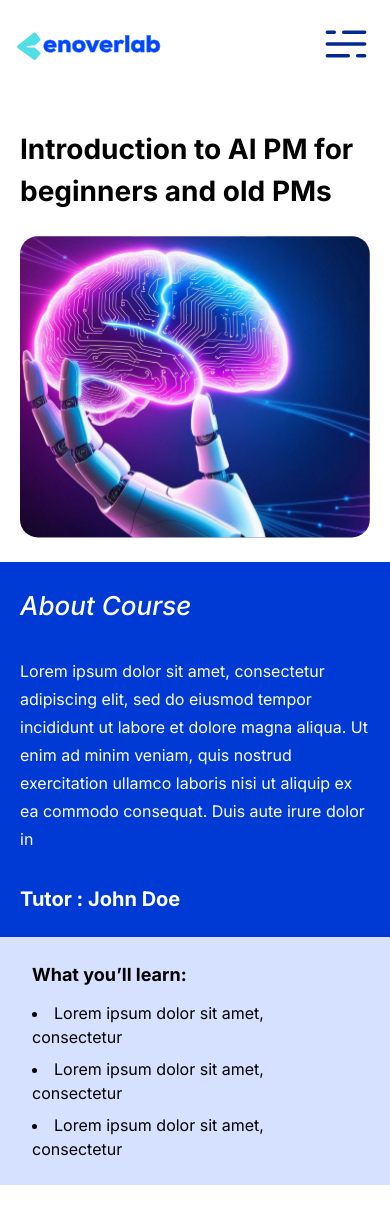
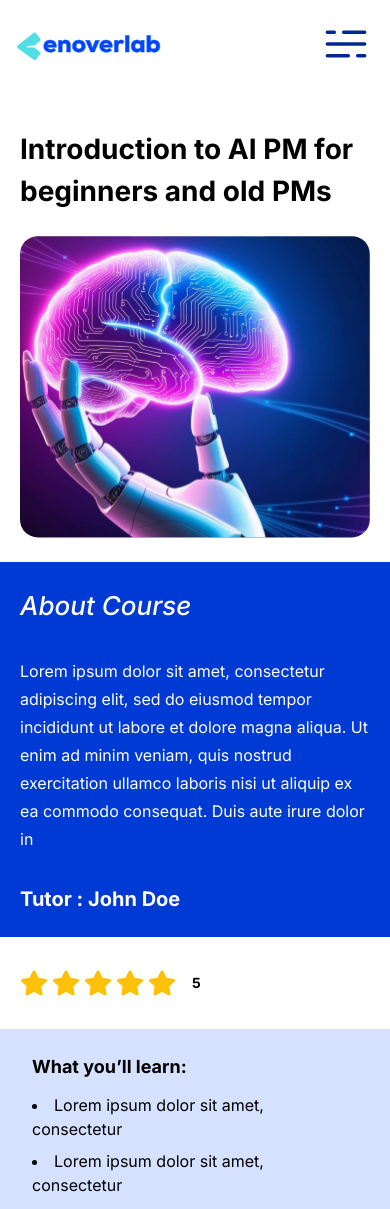
Before and after one commit to oladee/enoverlab-shortcourses, a React (Vite) app: page /course/1 in a window 390 px wide. Shown: the top 1209 px of the page. Built offline with nearby package versions, Linux system fonts and the light colour scheme.

Commit message:
moved to review section

```diff
--- a/src/components/Card.tsx
+++ b/src/components/Card.tsx
@@ -45,7 +45,7 @@ const Card = ({topic, instructorName, image, price,id}: CardProps) => {
 
 export default Card
 
-const Star = ({value}:StarProps)=>{
+export const Star = ({value}:StarProps)=>{
   const [hover, setHover] = useState<number | null>(null);
     const [rating, setRating] = useState<number | null>(null);
   return(<div className='flex items-center gap-4 font-inter'>
--- a/src/components/CourseDetail/DetailHero.tsx
+++ b/src/components/CourseDetail/DetailHero.tsx
@@ -1,5 +1,6 @@
 import { useContext } from "react"
 import CourseDetailContext from "../../context/CourseDetailContext"
+import { Star } from "../Card"
 const DetailHero = () => {
   const {detailData} = useContext(CourseDetailContext)
   return (
@@ -15,17 +16,21 @@ const DetailHero = () => {
             Enroll Now
           </button>
         </div>
-        <div className="lg:w-[50vw] lg:max-w-[720px] bg-blue-300 text-white px-5 md:px-14 lg:px-0 py-6 space-y-8 md:space-y-9">
-          <header className="text-[26px] italic font-medium md:font-bold">
+        <div className="lg:w-[50vw] lg:max-w-[720px]  text-white  py-6 space-y-8 md:space-y-9 bg-blue-300">
+          <header className="text-[26px] italic font-medium md:font-bold px-5 md:px-14 lg:px-0">
             About Course
           </header>
-          <p className="text-base lg:text-lg font-normal md:font-medium leading-7 lg:leading-10">
+          <p className="text-base lg:text-lg font-normal md:font-medium leading-7 lg:leading-10 px-5 md:px-14 lg:px-0 ">
             {detailData.details}
           </p>
-          <p className="text-xl font-bold">
+          <p className="text-xl font-bold px-5 md:px-14 lg:px-0 ">
             Tutor : {detailData.instructorName}
           </p>
+
         </div>
+        <div className="px-5 md:px-14 lg:px-0 bg-white lg:bg-blue-300 py-8">
+            <Star value={5}/>
+          </div>
       </section>
       <section className="bg-[#D6E1FF] lg:px-[102px] lg:pt-20 lg:pb-24 px-8 py-6 md:px-14">
         <header className="text-lg font-bold mb-3">
```
Also changed, not shown: src/components/CourseDetail/Review.tsx (added).
